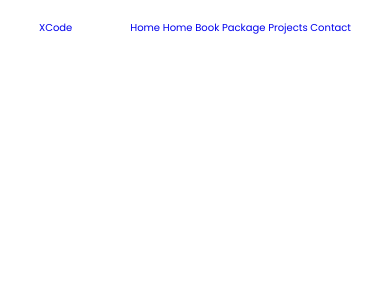
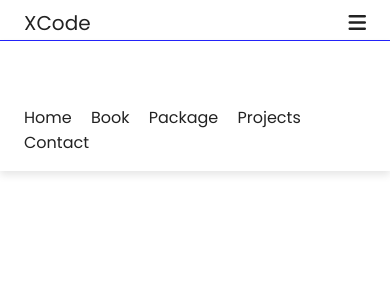
Before and after one commit to laurindocbenjamim/iLedWebsite-v1, a PHP site: page /home.php in a window 390 px wide. Shown: the top 300 px of the page. Run offline with PHP 8.4, Linux system fonts and the light colour scheme.

Commit message:
Header Element

```diff
--- a/home.php
+++ b/home.php
@@ -24,13 +24,26 @@
     <a href="home.php" class="logo">XCode</a>
 
     <nav class="navbar">
-        <a href="home.php">Home</a>
+        <a href="home.php">..</a>
+        <a href="#">Login</a>
+        <a href="#">Register</a>
+    </nav>
+
+    <!-- Mobile icon-menu --->
+    <div id="menu-btn1" class="fas fa-bars"></div>
+</section>
+
+<section class="headerLong">
+    <nav class="navbarLong">
         <a href="about.php">Home</a>
         <a href="book.php">book</a>
         <a href="package.php">package</a>
         <a href="Projects.php">Projects</a>
         <a href="contact.php">contact</a>
     </nav>
+
+    <!-- Mobile icon-menu --->
+    <div id="menu-btn2" class="fas fa-bars"></div>
 </section>
 
 <!----- header section ends ------>
@@ -40,6 +53,6 @@
 <script src="https://cdn.jsdelivr.net/npm/swiper@10/swiper-bundle.min.js"></script>
 
 <!------ custom javascript file link ------>
-<script src="assets/js/script.js"></script>
+<script src="script.js"></script>
 </body>
 </html>
--- /dev/null
+++ b/script.js
@@ -0,0 +1,18 @@
+
+let menu = document.querySelector('#menu-btn1');
+let navbar = document.querySelector('.header .navbar');
+let headerLong = document.querySelector('.headerLong');
+
+let i =0;
+menu.onclick = () => {
+    menu.classList.toggle('fa-times');
+    navbar.classList.toggle('active');
+    headerLong.classList.toggle('active');
+    i++;
+    if(i==1){
+        headerLong.style.display = "none";
+    }else if(i == 2){
+        i = 0;
+        headerLong.style.display = "inline-block";
+    }
+}
--- a/style.css
+++ b/style.css
@@ -4,14 +4,16 @@
 :root{
     --main-color:#8e44ad;
     --black:#222;
+    --blue-ocean: #2323fc;
     --white:#fff;
     --light-black:#777;
     --light-white:#fff9;
     --dark-dg: rgba(0,0,0,.7);
     --light-bg:#eee;
     --border:.1rem solid var(--black);
-    --box-shadow:0 .5rem 1rem rgba(0,0,0, .1)
-    --text-shadow:0 1.5rem 3rem rgba(0,0,0,.3)
+    --border-bottom: .2rem solid var(--blue-ocean);
+    --box-shadow:0 .5rem 1rem rgba(0,0,0, .1);
+    --text-shadow:0 1.5rem 3rem rgba(0,0,0,.3);
 }
 
 *{
@@ -35,11 +37,11 @@ html::-webkit-scrollbar{
 }
 
 html::-webkit-scrollbar-track{
-    --background-color: var(--white);
+    background-color: var(--white);
 }
 
 html::-webkit-scrollbar-thumb{
-    --background-color: var(--main-color);
+    background-color: var(--main-color);
 }
 
 section{
@@ -52,9 +54,127 @@ section{
     z-index: 1000;
     background-color: var(--white);
     display: flex;
-    padding-top: 2rem;
+    padding-top: 1rem;
+    padding-bottom: .2rem;
+    /*box-shadow: var(--box-shadow);*/
+    border-bottom: var(--border-bottom);
+    align-items: center;
+    justify-content: space-between;
+}
+
+.headerLong{
+    position: sticky;
+    top: 0; left: 0; right: 0;
+    z-index: 1000;
+    background-color: var(--white);
+    display: flex;
+    padding-top: 8rem;
     padding-bottom: 2rem;
     box-shadow: var(--box-shadow);
     align-items: center;
     justify-content: space-between;
 }
+
+.header .logo{
+    font-size: 2.5rem;
+    color: var(--black);
+}
+
+.header .navbar a{
+    font-size: 1.5rem;
+    margin-left: 2rem;
+    color: var(--black);
+}
+
+.headerLong .navbarLong a{
+    font-size: 2rem;
+    margin-left: 2rem;
+    color: var(--black);
+}
+
+.headerLong .navbarLong{
+    font-size: 1.5rem;
+    margin-left: -2rem;
+    color: var(--black);
+}
+
+.header .navbar a:hover{
+    color: var(--main-color);
+}
+
+#menu-btn1{
+    font-size:2.5rem;
+    cursor:pointer;
+    color: var(--black);
+    display: none;
+}
+
+#menu-btn2{
+    font-size:2.5rem;
+    cursor:pointer;
+    color: var(--black);
+    display: none;
+}
+
+
+
+/* Media queries */
+
+@media (max-width:1200px){
+    section{
+        padding: 3rem 5%;
+    }
+}
+
+@media (max-width:991px){
+    html{
+        font-size: 55%;
+    }
+
+    section{
+        padding: 3rem 3rem;
+    }
+}
+
+@media (max-width:768px){
+
+    #menu-btn1{
+        display: inline-block;
+        transition: .2s linear;
+    }
+
+    #menu-btn1 .fa-times{
+        transform: rotate(180deg);
+    }
+
+    .header .navbar{
+        position: absolute;
+        top: 99%; left: 0; right:0;
+        background-color: var(--white);
+        border-top: var(--border);
+        padding: 2rem;
+        transition: .2s linear;
+        clip-path: polygon(0 0, 100% 0, 100% 0, 0 0);
+
+    }
+
+    .header .navbar.active{
+        clip-path: polygon(0 0, 100% 0, 100% 100%, 0 100%);
+    }
+
+    .headerLong.active{
+        clip-path: polygon(0 0, 100% 0, 100% 100%, 0 100%);
+    }
+
+    .header .navbar a{
+        display: block;
+        margin: 2rem;
+        text-align: center;
+    }
+}
+
+@media (max-width:450px){
+    html{
+        font-size: 50%;
+    }
+}
```
Also changed, not shown: assets/js/script.js (deleted).
